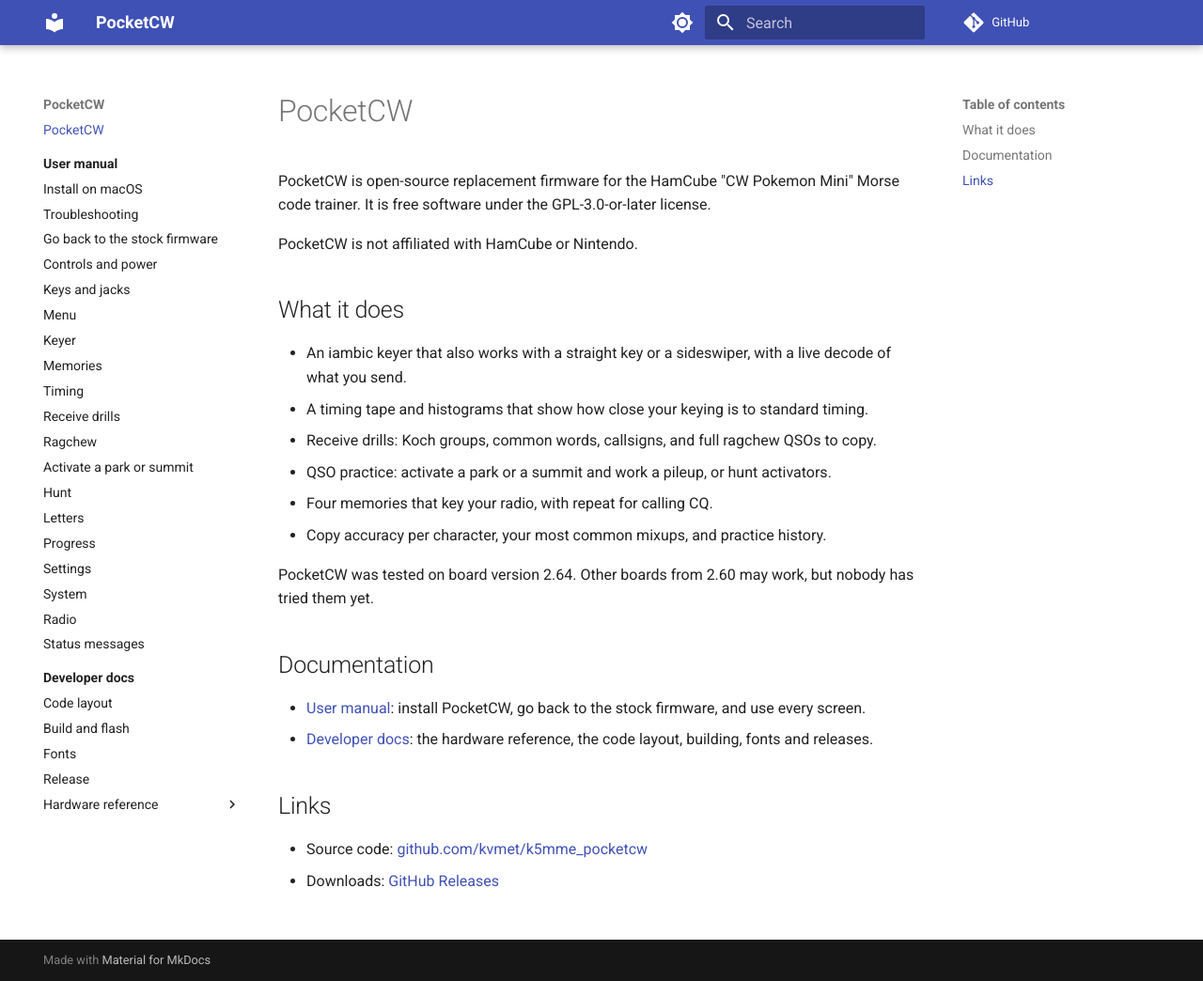
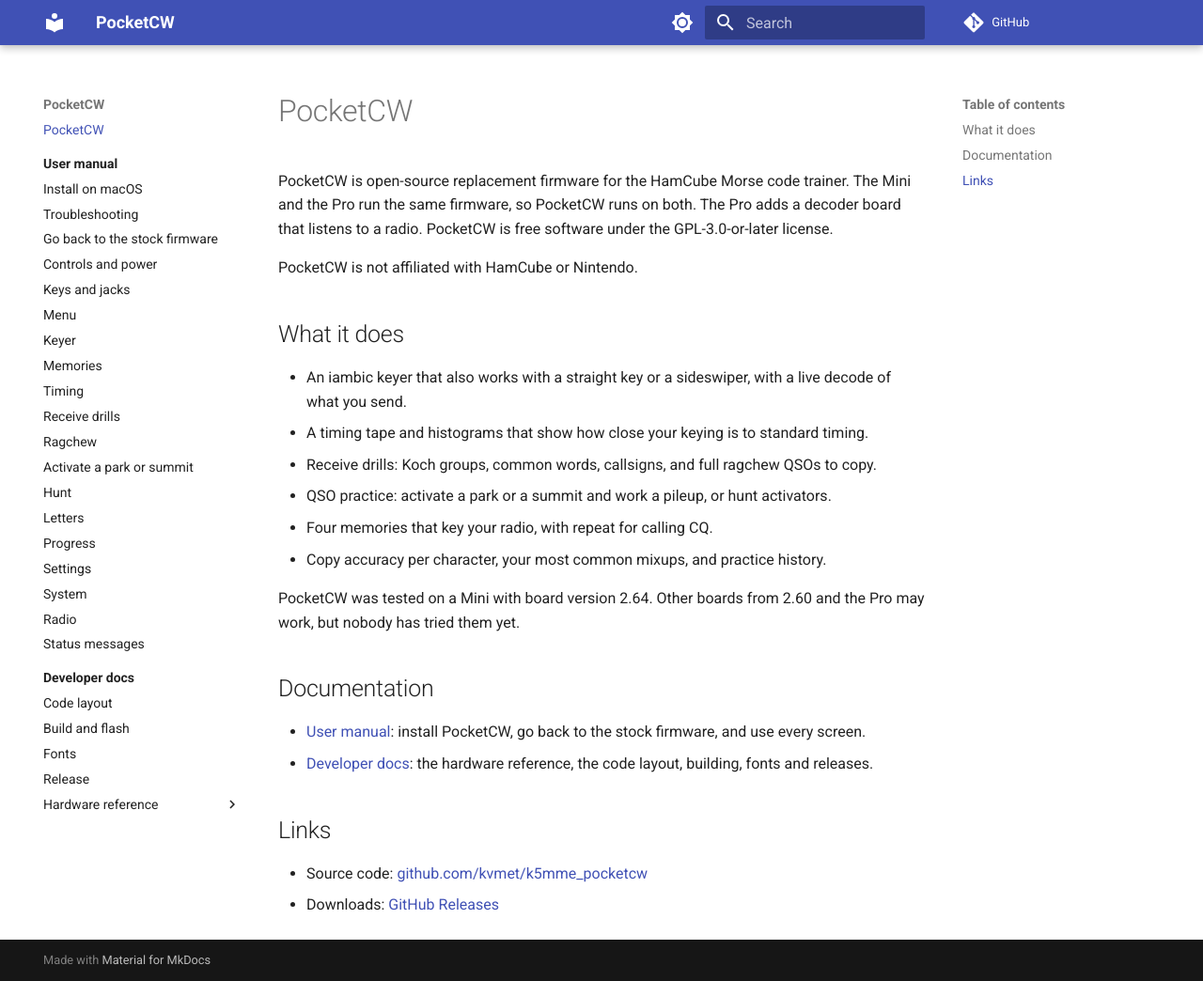
Before and after one commit to kvmet/k5mme_pocketcw, an MkDocs documentation site: the page built from docs/index.md, in a window 1280 px wide and 1044 px high. Shown: the whole window at 94% size. Built offline with MkDocs 1.6.1 and Material for MkDocs 9.7.7, drawn with Linux system fonts in a browser that asks for light colours; comment, search, counter and statistics services are not loaded.

Commit message:
docs: describe the HamCube Mini and Pro

```diff
--- a/docs/index.md
+++ b/docs/index.md
@@ -1,6 +1,6 @@
 # PocketCW
 
-PocketCW is open-source replacement firmware for the HamCube "CW Pokemon Mini" Morse code trainer. It is free software under the GPL-3.0-or-later license.
+PocketCW is open-source replacement firmware for the HamCube Morse code trainer. The Mini and the Pro run the same firmware, so PocketCW runs on both. The Pro adds a decoder board that listens to a radio. PocketCW is free software under the GPL-3.0-or-later license.
 
 PocketCW is not affiliated with HamCube or Nintendo.
 
@@ -13,7 +13,7 @@
 - Four memories that key your radio, with repeat for calling CQ.
 - Copy accuracy per character, your most common mixups, and practice history.
 
-PocketCW was tested on board version 2.64. Other boards from 2.60 may work, but nobody has tried them yet.
+PocketCW was tested on a Mini with board version 2.64. Other boards from 2.60 and the Pro may work, but nobody has tried them yet.
 
 ## Documentation
 
```
Also changed, not shown: README.md (+1 -1 lines), docs/dev/hardware/index.md (+2 -2 lines), docs/user/install.md (+2 -2 lines), 2 other files.
